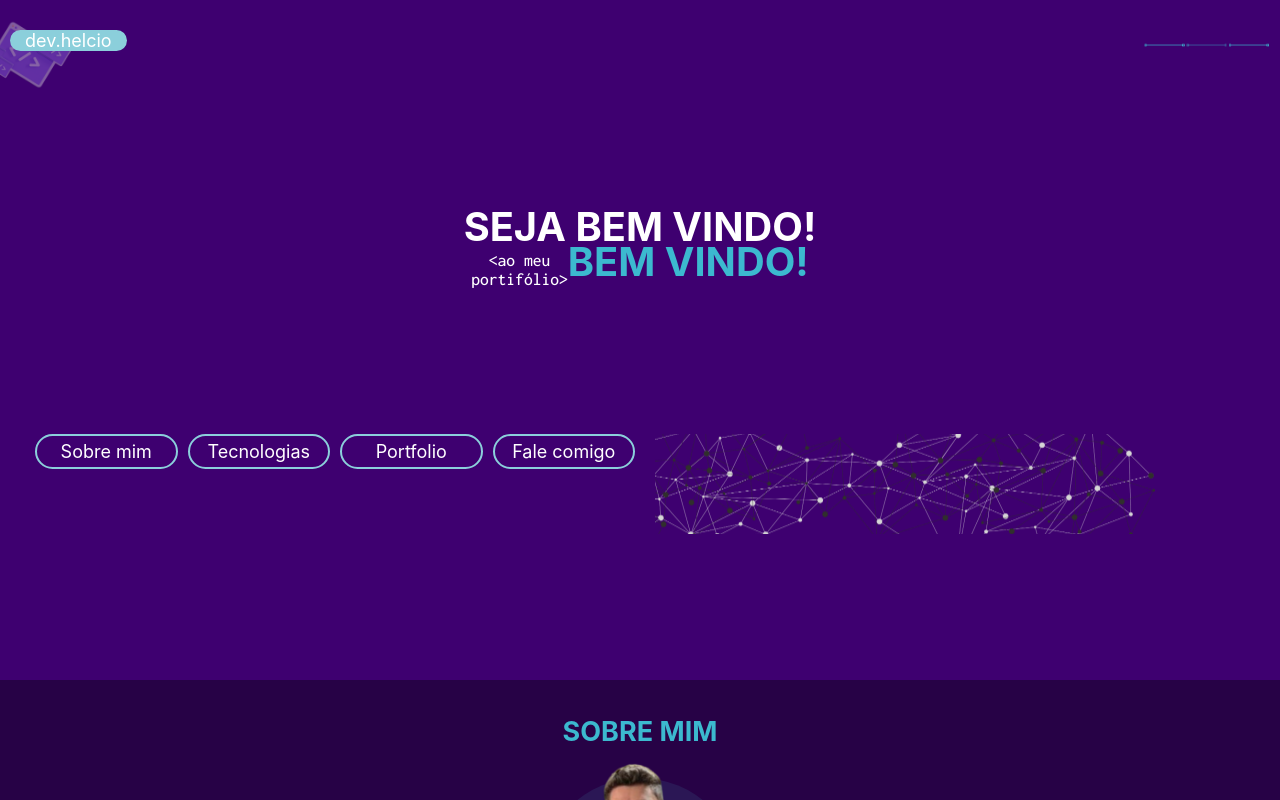
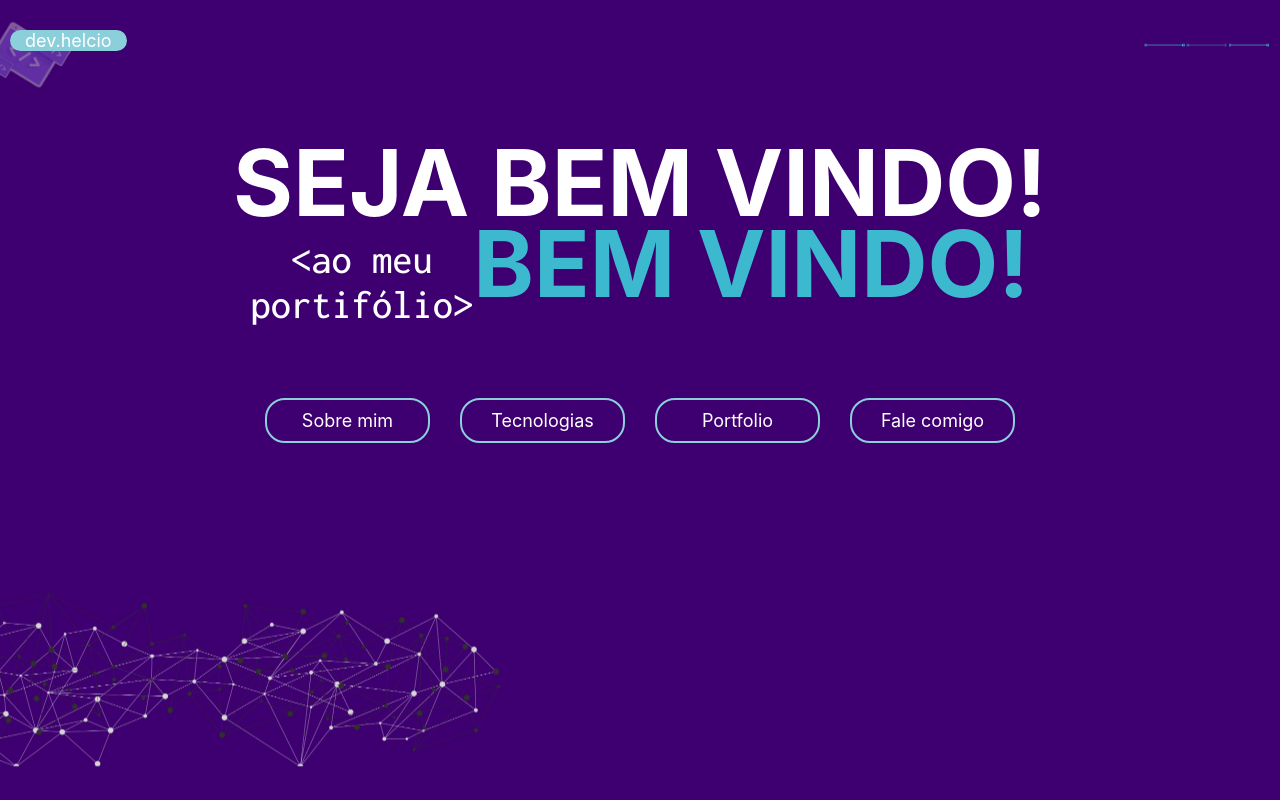
Before and after one commit to HelcioAnicio/Portfolio, a React (Vite) app: page / in a window 1280 px wide. Shown: the top 800 px of the page. Built offline with nearby package versions, Linux system fonts and the light colour scheme; no server answers.

Commit message:
Style: Update Header

```diff
--- a/src/Components/Header/Header.modules.scss
+++ b/src/Components/Header/Header.modules.scss
@@ -7,11 +7,14 @@
 }
 
 header {
-  height: 85vh;
+  height: 100vh;
+  width: 100%;
   color: white;
   padding: 10px 10px 0 10px;
   display: flex;
-  justify-content: center;
+  align-items: center;
+  justify-content: space-between;
+  flex-direction: column;
   flex-wrap: wrap;
   gap: 10px;
   position: relative;
@@ -75,7 +78,7 @@ header {
       margin: 0 auto;
 
       p {
-        font: 400 0.75rem 'Inconsolata', monospace;
+        font: 400 0.75rem "Inconsolata", monospace;
       }
 
       h2 {
@@ -84,7 +87,6 @@ header {
         margin-top: -10px;
       }
     }
-
   }
 
   nav {
@@ -108,13 +110,23 @@ header {
       border: 2px solid $cyan;
       border-radius: 20px;
       cursor: pointer;
+      transition: all 0.5s;
+
+      &:hover {
+        background-color: $white;
+        color: $purple;
+        font-weight: 700;
+        transition: all 0.5s;
+      }
     }
   }
 
   .divTechNetwork {
     height: 100px;
     width: calc(100% + 60px);
+    width: 100%;
     max-width: 600px;
+    margin-right: auto;
     background-image: url(../../assets/techNetwork.png);
     background-size: cover;
     background-position: -20px center;
@@ -125,8 +137,6 @@ header {
   }
 }
 
-
-
 @media screen and (min-width: 350px) and (min-height: 600px) {
   header {
     .divText {
@@ -134,82 +144,38 @@ header {
     }
 
     .divTechNetwork {
-      left: -20px
+      left: -20px;
+      height: 150px;
     }
   }
 }
 
-@media screen and (min-width:74px) and (min-height:900px) {
-  header{
-    .divText{
+@media screen and (min-width: 740px) and (min-height: 800px) {
+  header {
+    padding-bottom: 20px;
+
+    nav {
+      max-width: 750px;
+      gap: 20px 30px;
+
+      a {
+        padding: 10px;
+      }
+    }
+    .divText {
       transform: scale(2);
+    }
+    .divTechNetwork {
+      left: -40px;
+      height: 200px;
     }
   }
 }
 
-
-// @media screen and (min-width: 650px) and (min-height: 800px) {
-//   .MobileMenu {
-//     .Menu {
-//       div {
-//         .ButtonClose {
-//           width: 120px;
-//           height: 120px;
-
-//           svg {
-//             font-size: 5rem;
-//             border-radius: 60px;
-//             padding: 20px;
-
-//             &:hover {
-//               // box-shadow: 0px 3px 25px 0px #ffffff;
-//               font-size: 5.2rem;
-//             }
-//           }
-//         }
-//       }
-
-//       li {
-//         a {
-//           font: 400 2rem "Open Sans", sans-serif;
-//         }
-//       }
-//     }
-//   }
-// }
-
-// @media screen and (min-width: 1000px) and (min-height: 590px) {
-//   #ContainerHeader {
-//     // height: 80px;
-//     height: max-content;
-
-//     .DivMenu {
-//       display: none;
-//     }
-
-//     #DivPages {
-//       padding: 0 10%;
-//       display: flex;
-//       justify-content: space-between;
-//       align-items: center;
-//       width: 100%;
-
-//       li {
-//         list-style: none;
-
-//         a {
-//           text-decoration: none;
-//           color: white;
-//           font: 400 1.2rem "Open Sans", sans-serif;
-//           padding: 5px;
-
-//           &:hover {
-//             border-bottom: 3px solid #ffffff;
-//             position: relative;
-//             top: -5px;
-//           }
-//         }
-//       }
-//     }
-//   }
-// }
+@media screen and (min-width: 1000px) and (min-height: 600px) {
+  header {
+    .divText {
+      transform: scale(3);
+    }
+  }
+}
```
Also changed, not shown: src/Components/Header/Header.tsx (+0 -40 lines).
